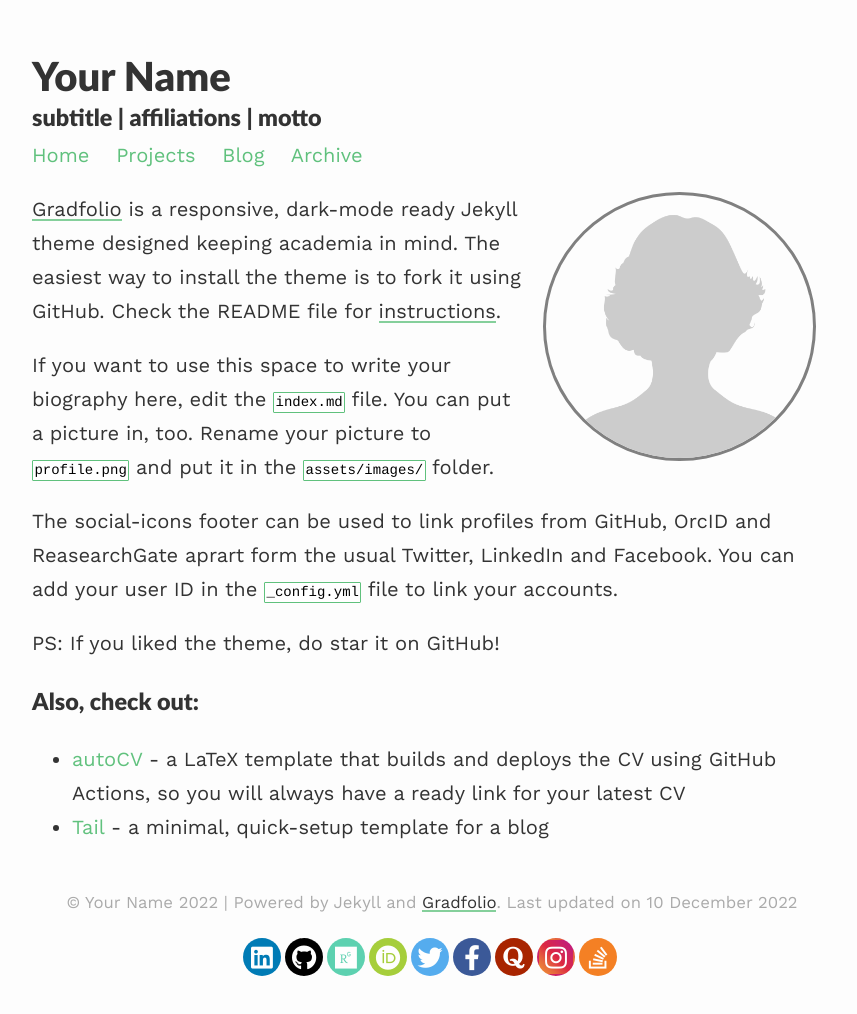
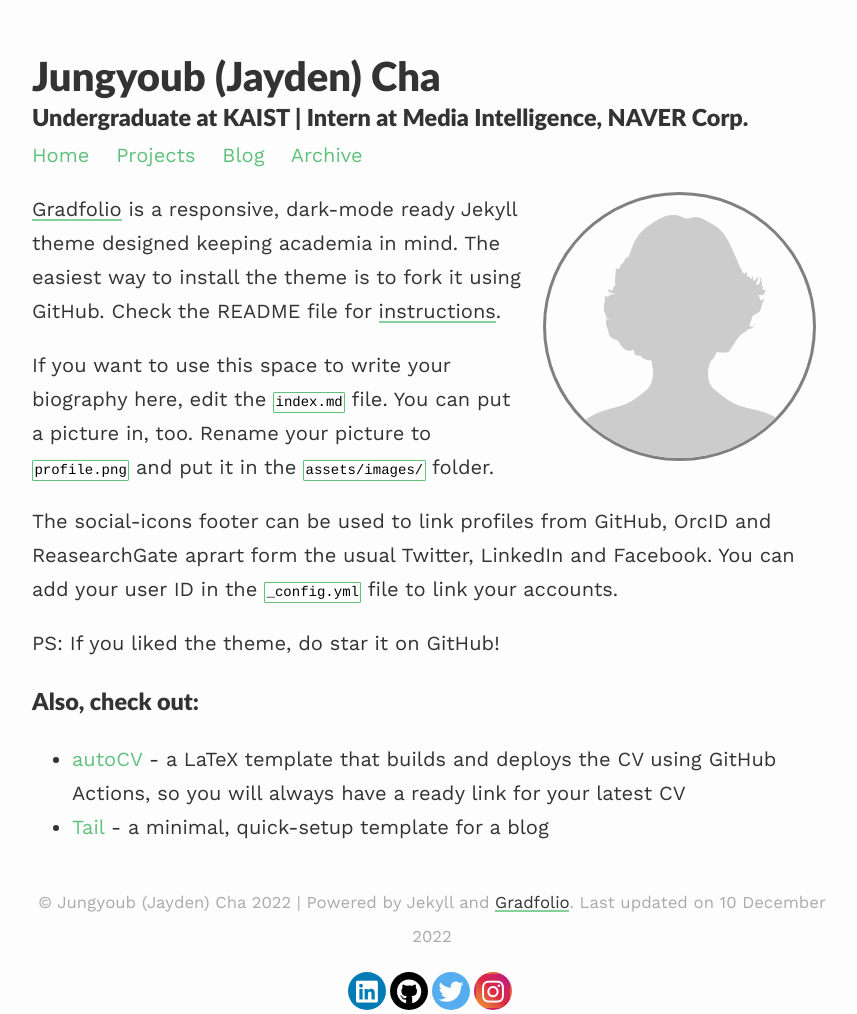
Before and after one commit to sunnyc98/sunnyc98.github.io, a Jekyll site: the page built from index.md, in a window 1280 px wide. Shown: the whole page, without its empty margins (208-1065 px from the left). Built offline with Jekyll 4.4.1, drawn with Linux system fonts in a browser that asks for light colours; nearby versions of some CDN libraries; before the commit the page ends 980 px from its top, so only the background shows below that.

Commit message:
Update _config.yml

```diff
--- a/_config.yml
+++ b/_config.yml
@@ -1,7 +1,7 @@
 ### your site title here
 
-title: Your Name
-description: subtitle | affiliations | motto
+title: Jungyoub (Jayden) Cha
+description: Undergraduate at KAIST | Intern at Media Intelligence, NAVER Corp.
 
 baseurl: "" #name of GitHub repository
 url: "https://sunnyc98.github.io" #custom url to be used instead of GitHub repository
@@ -15,14 +15,8 @@ paginate_path: /blog/page:num/
 # Social media links in footer
 twitter: "#"
 linkedin: "#"
-stackoverflow: "#"
 github: "#"
-researchgate: "#"
-orcid: "#"
-quora: "#"
 instagram: "#"
-facebook: "#"
-
 
 # Markdown
 highlighter: rouge
```
